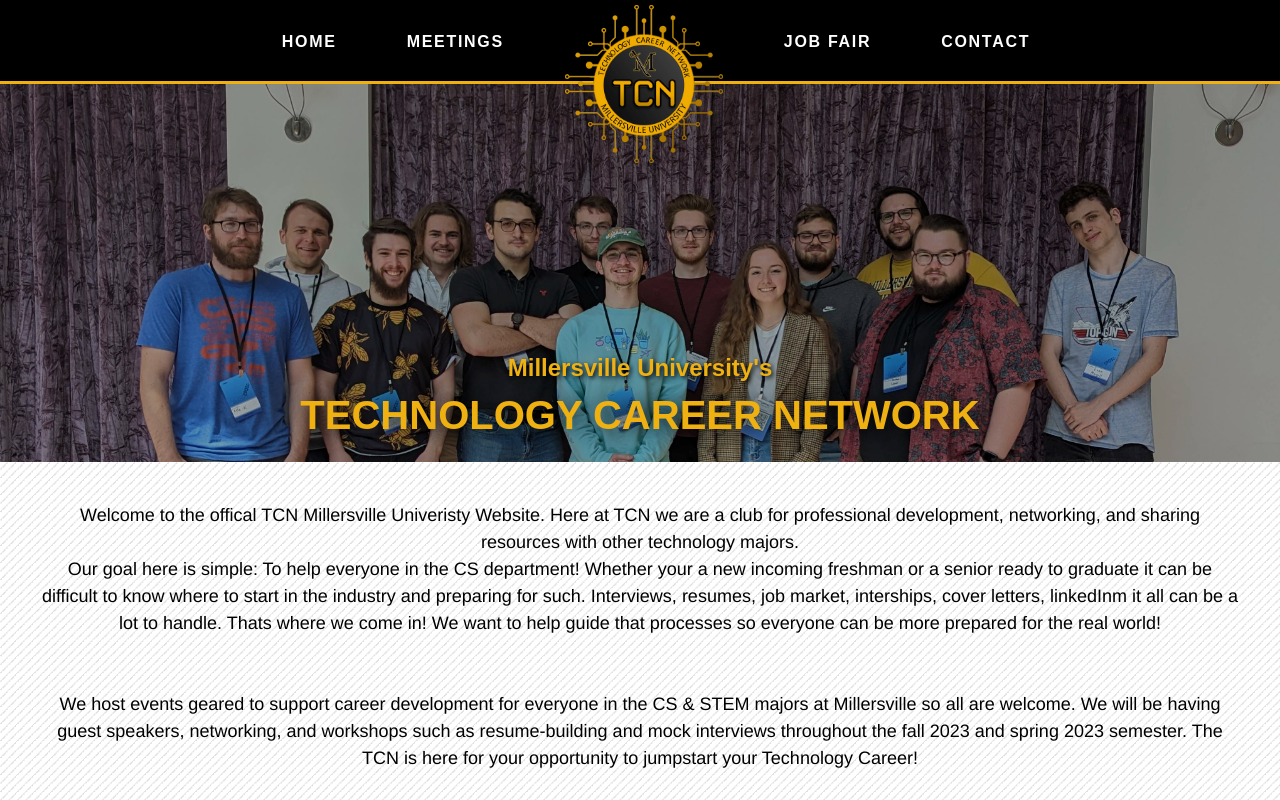
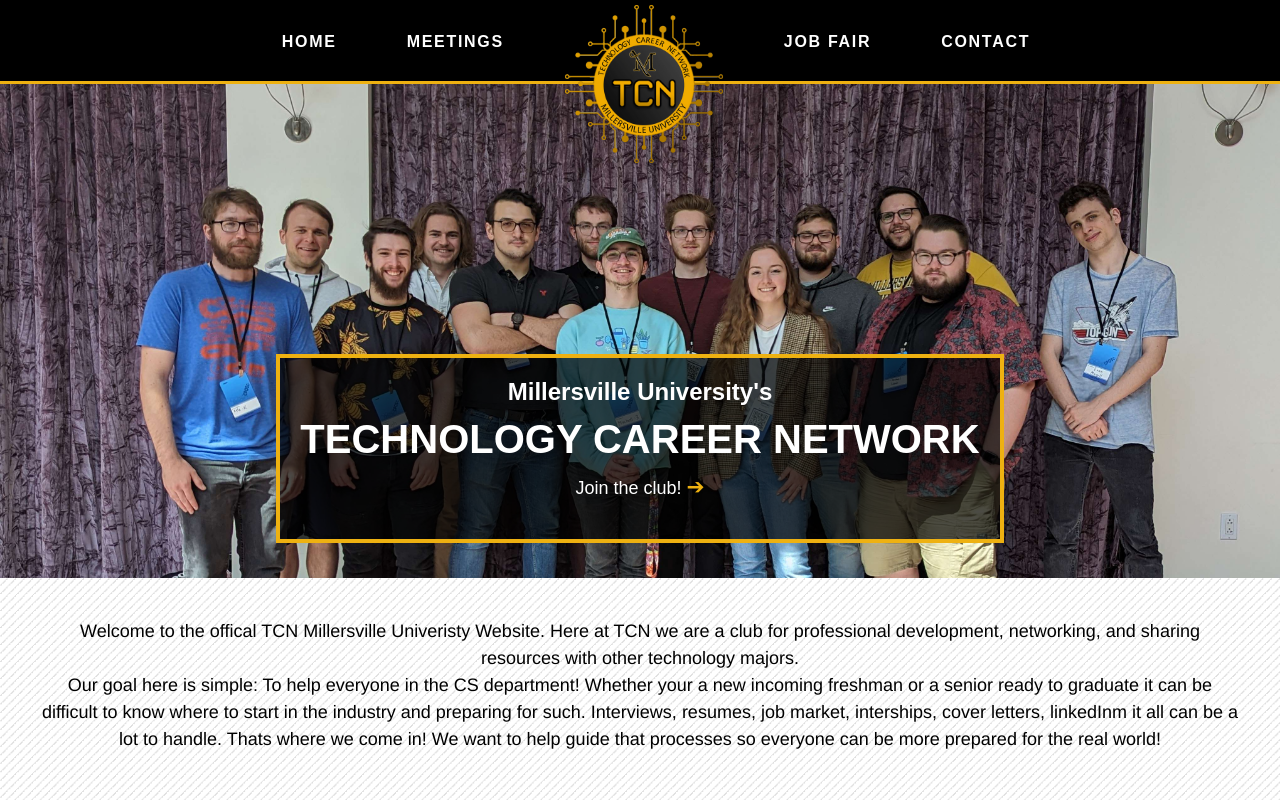
Before and after one commit to mharrison7787/mharrison7787.github.io, a Vue app: page /ContactPage in a window 1280 px wide. Shown: the top 800 px of the page. Built offline with nearby package versions, Linux system fonts and the light colour scheme.

Commit message:
even cooler header

```diff
--- a/src/components/HomePage.vue
+++ b/src/components/HomePage.vue
@@ -3,8 +3,12 @@
     <TCNnavbar></TCNnavbar>
     <div class="tcnHeading">
       <div class="tcnBackground"></div>
-      <h4><strong>Millersville University's</strong></h4>
-      <h1><strong>TECHNOLOGY CAREER NETWORK</strong></h1>
+      <div class="titleBox">
+        <h4><strong>Millersville University's</strong></h4>
+        <h1><strong>TECHNOLOGY CAREER NETWORK</strong></h1>
+        <a href="https://getinvolved.millersville.edu/organization/tcn" class="link-arrow"> Join the club! <p class="arrow">&#10132;</p></a>
+      </div>
+
     </div>
 
 
@@ -90,8 +94,27 @@
   margin: 0 10px;
 }
 
-a {
-  color: #42b983;
+a.link-arrow {
+  text-decoration: none;
+  color: white;
+  font-size: large;
+}
+.arrow {
+  color:#EEB111;
+  font-size: larger;
+}
+
+.link-arrow p {
+  display: inline-block;
+  transition: 0.1s ease-in;
+}
+
+.link-arrow:hover p {
+  transform: translateX(50%);
+}
+
+a.link-arrow:hover {
+  color: #EEB111;
 }
 
 p {
@@ -108,7 +131,7 @@
   align-items: center;
   flex-direction: column;
   padding-top: 270px;
-  padding-bottom: 15px;
+  padding-bottom: 35px;
 }
 
 .tcnBackground {
@@ -121,22 +144,19 @@
   background-size: cover;
   background-position: 50% 60%;
   background-repeat: no-repeat;
-  filter: brightness(0.7);
   z-index: -1;
 }
 
-
-/* Subtitle */
-.tcnHeading h4 {
-  text-shadow: 2px 2px 5px black;
-  color: #EEB111;
+.titleBox {
+  color: white;
+  display:flex;
+  flex-direction: column;
+  align-items: center;
+  padding: 20px;
+  background-color: rgb(0, 0, 0, .7);
+  border: 4px solid #EEB111;
 }
 
-/* Title */
-.tcnHeading h1 {
-  text-shadow: 2px 2px 20px black;
-  color: #EEB111;
-}
 
 .content {
   background-color: white;
```
